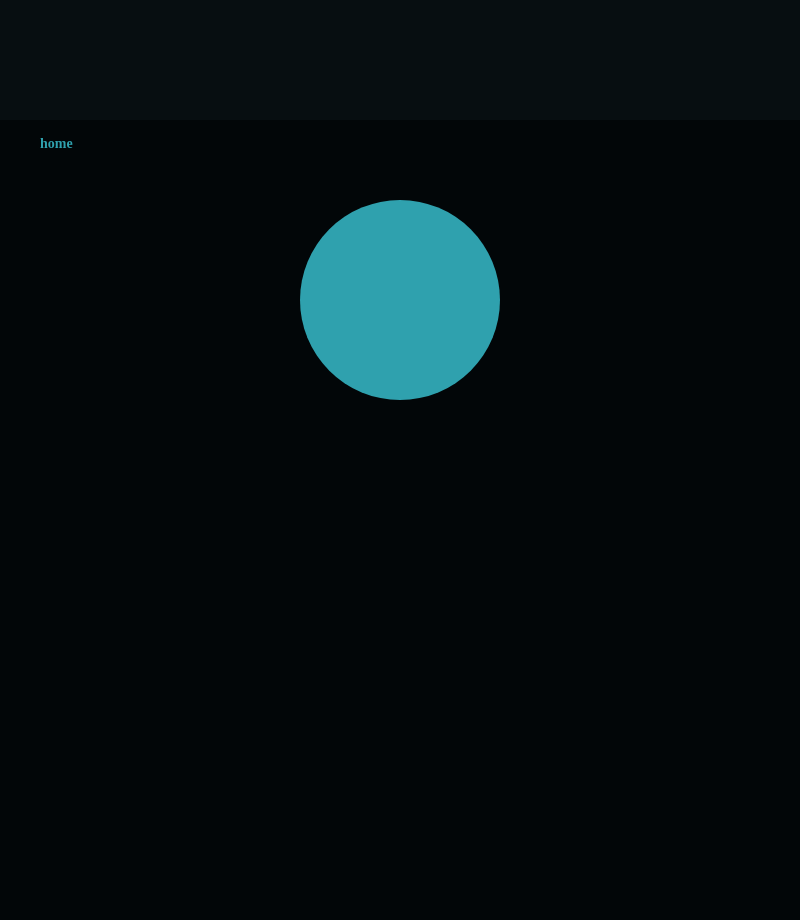
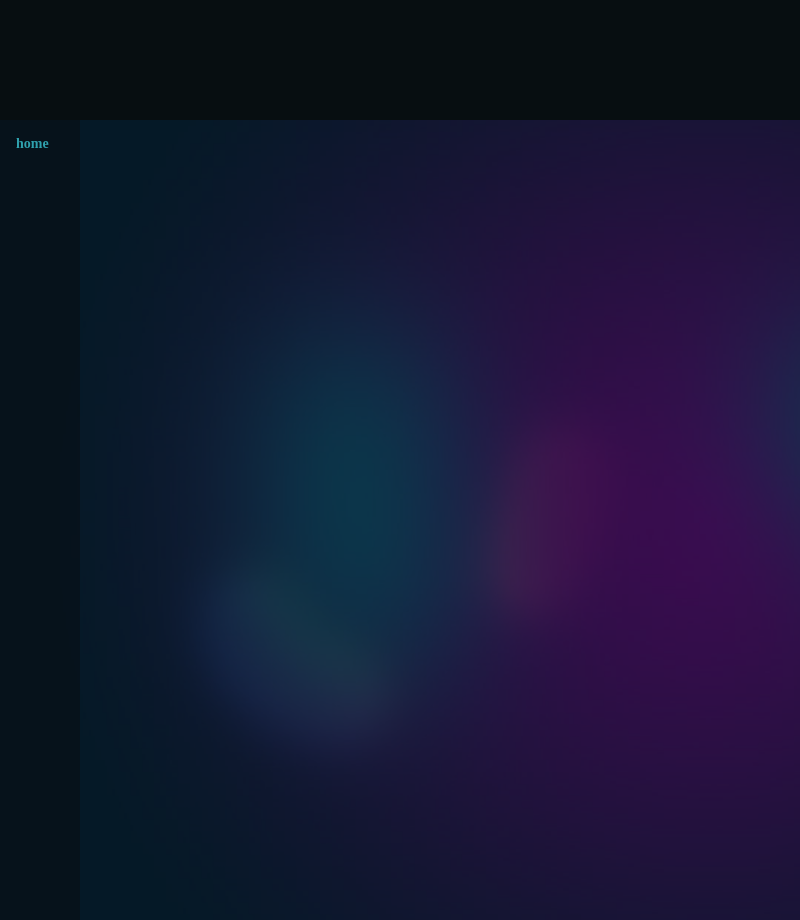
Before and after one commit to dfeofilactov/Tritone, an Electron app: page index.html in a window 800 px wide. Shown: the part 680-1600 px from the top of the page. Drawn offline with Linux system fonts and the light colour scheme.

Commit message:
Update 1

```diff
--- a/index.html
+++ b/index.html
@@ -15,9 +15,8 @@
         <div id="start" class="btnStart"><p>start</p></div>
     </div>
     <div id="appPage" class="appContainer hidden">
-        <div class="colorPicker">
-            <div class="editPanel"></div>
-        </div>
+        <div class="darken-back"></div>
+        <div class="side-bar"></div>
         <div id="home">home</div>
     </div>
 </body>
--- a/sass/app.sass
+++ b/sass/app.sass
@@ -8,43 +8,31 @@
 
 .appContainer
     position: absolute
-    background-color: #020608
+    // background-color: #020608
+    background: url(../src/app-back.png)
+    background-size: cover
     width: 100vw
     height: 100vh
     transition: all .5s ease
-    .colorPicker
+    .darken-back
         position: absolute
-        $defWidth: 25vw
-        width: $defWidth
-        height: $defWidth
-        border-radius: #{$defWidth/2}
-        background-color: $blue
-        left: calc(50% - #{$defWidth/2})
-        top: 10vh
-        transition: all .5s ease
-        overflow: hidden
-        .editPanel
-            position: absolute
-            left: 70%
-            top: 70%
-            width: 30vw
-            height: 25vw
-            background-color: darken(#020608, 2)
-            box-shadow: 0 0 20px rgb(0, 0, 0)
-            opacity: 0
-            transition: all .5s ease
+        width: 100%
+        height: 100%
+        background-color: #070F16
+        opacity: .75
+    .side-bar
+        position: absolute
+        width: 10vw
+        height: 100%
+        left: 0
+        background-color: #070F16
+        opacity: .63
     #home
         position: absolute
         top: 2vw
-        left: 5vw
+        left: 2vw
         color: $blue
         cursor: pointer
         transition: all .5s ease
     #home:hover
             color: lighten($blue, 10)
-    .colorPicker:hover
-        cursor: pointer
-        background-color: darken($blue, 15)
-        overflow: visible
-        .editPanel
-            opacity: .7
```
Also changed, not shown: package.json (+9 -1 lines), css/app.css, src/app-back.png (added).
